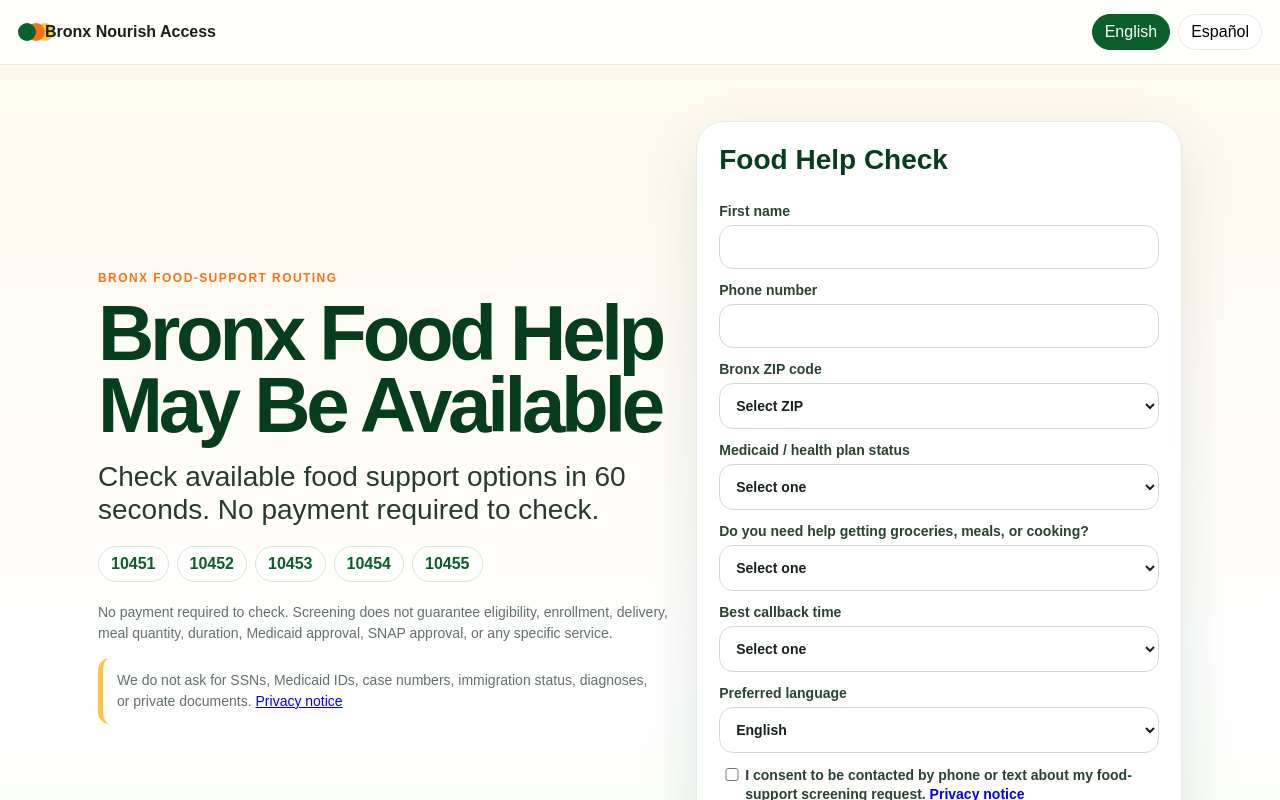
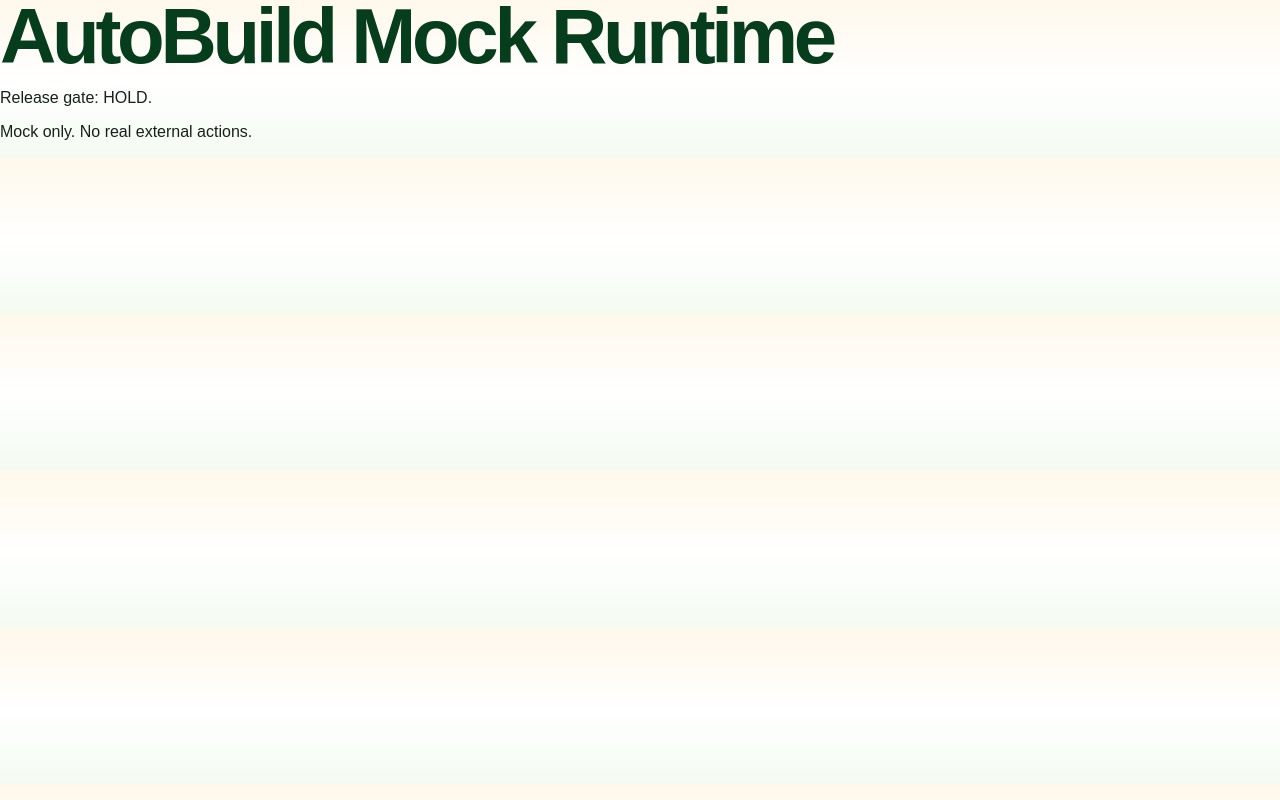
Before and after one commit to XPS-IINTELLIGENCE-SYSTEMS/bronx-nurish-access, a Next.js app: page / in a window 1280 px wide. Shown: the top 800 px of the page. Built offline with nearby package versions, Linux system fonts and the light colour scheme.

Commit message:
Add mock runtime landing page

```diff
--- /dev/null
+++ b/app/page.js
@@ -0,0 +1,3 @@
+export default function Page() {
+  return <main><h1>AutoBuild Mock Runtime</h1><p>Release gate: HOLD.</p><p>Mock only. No real external actions.</p></main>;
+}
```
